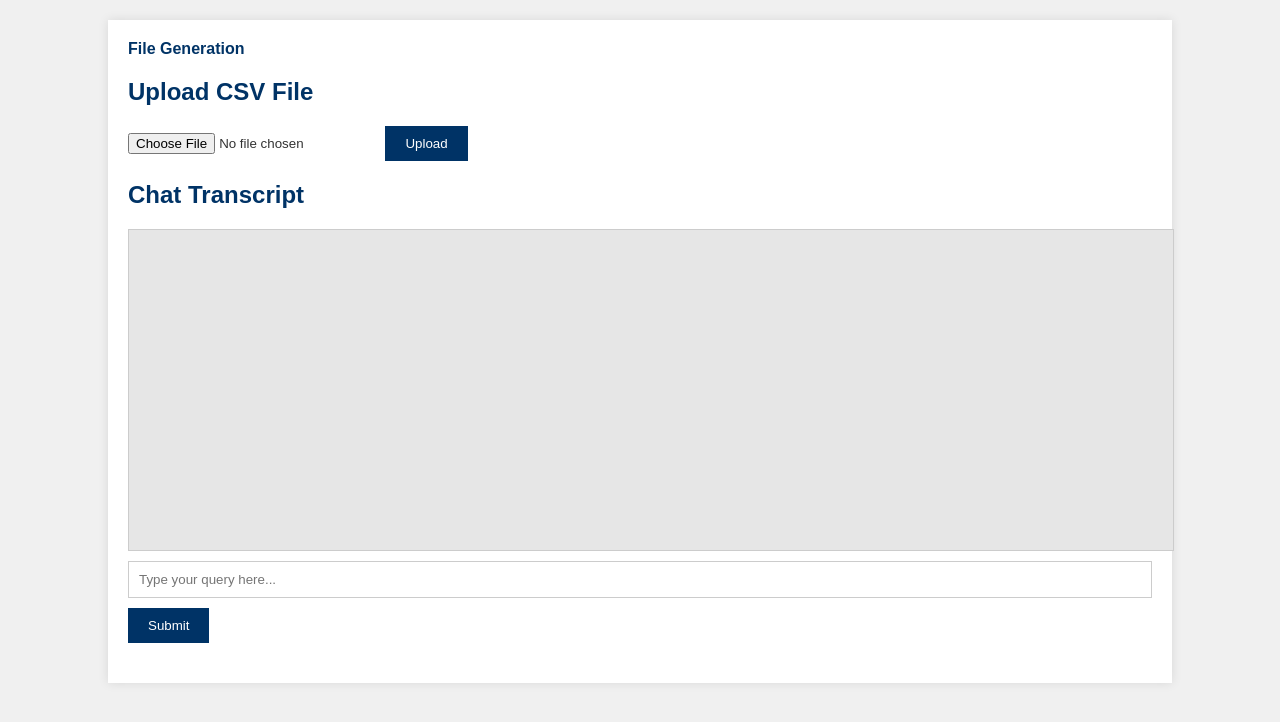
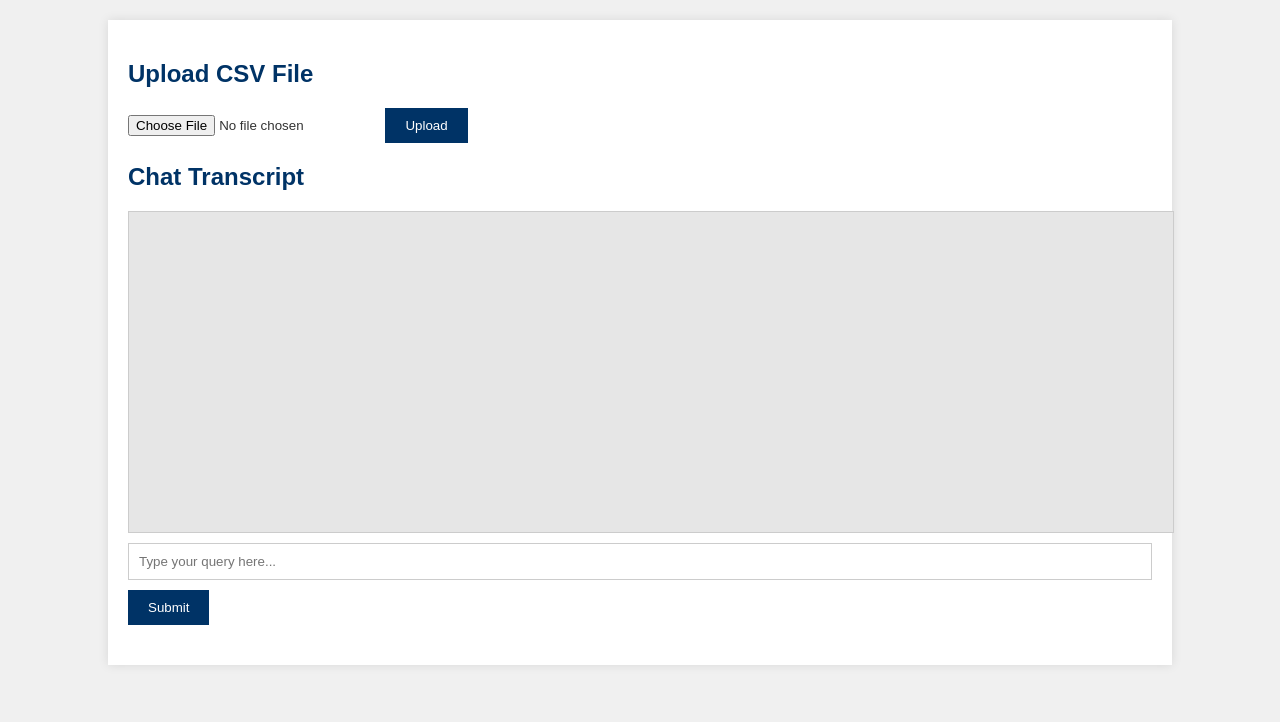
Before and after one commit to kanchang12/upwork_chirag, a Flask app: page / in a window 1280 px wide. Shown: the top 722 px of the page. Run offline with Flask 3, Linux system fonts and the light colour scheme.

Commit message:
Update index.html

```diff
--- a/templates/index.html
+++ b/templates/index.html
@@ -76,7 +76,7 @@
 </head>
 <body>
     <div class="container">
-       <a href="{{ url_for('second_page') }}" class="nav-link">File Generation</a>
+
 
         <div class="upload-section">
             <h2>Upload CSV File</h2>
```
